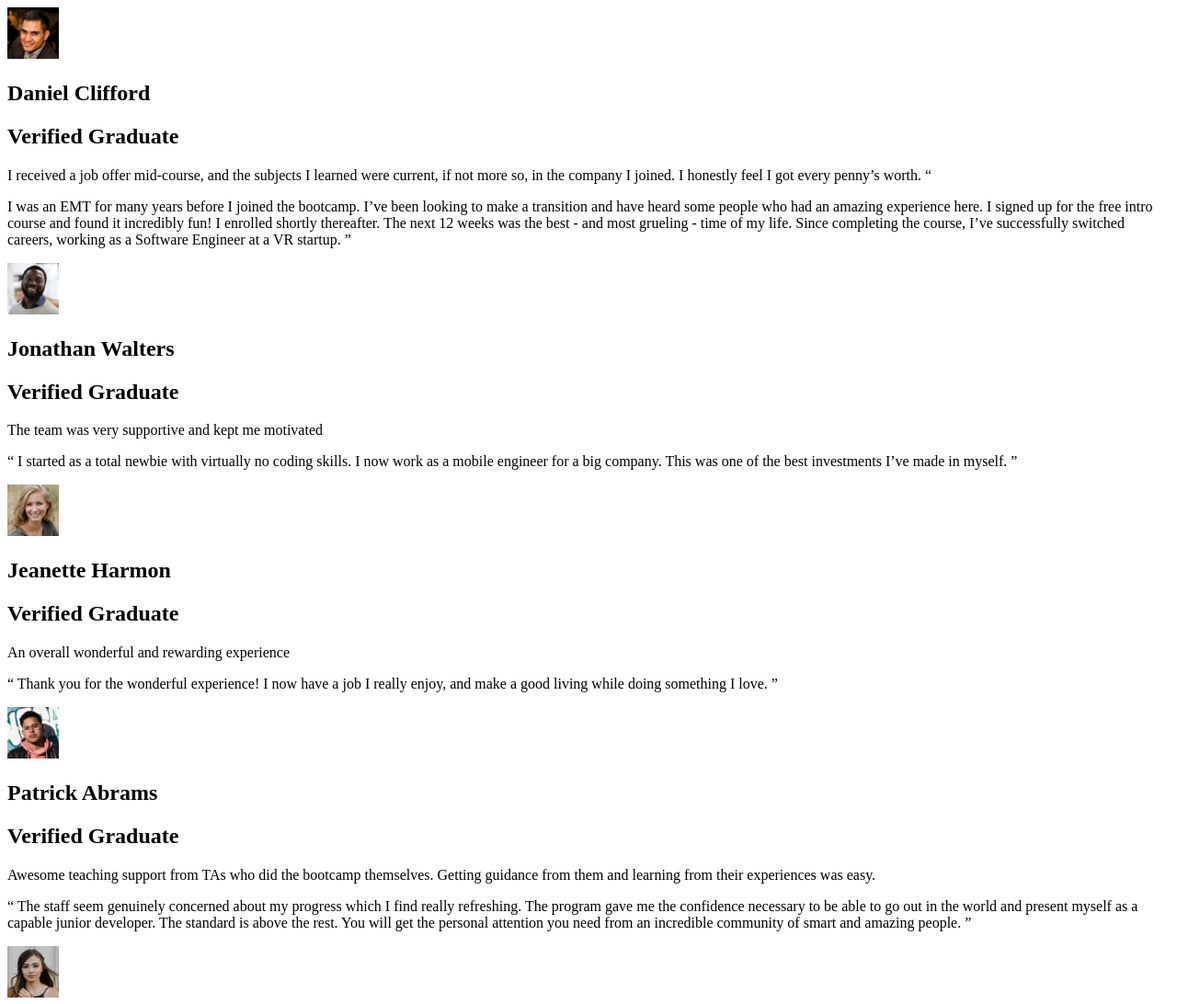
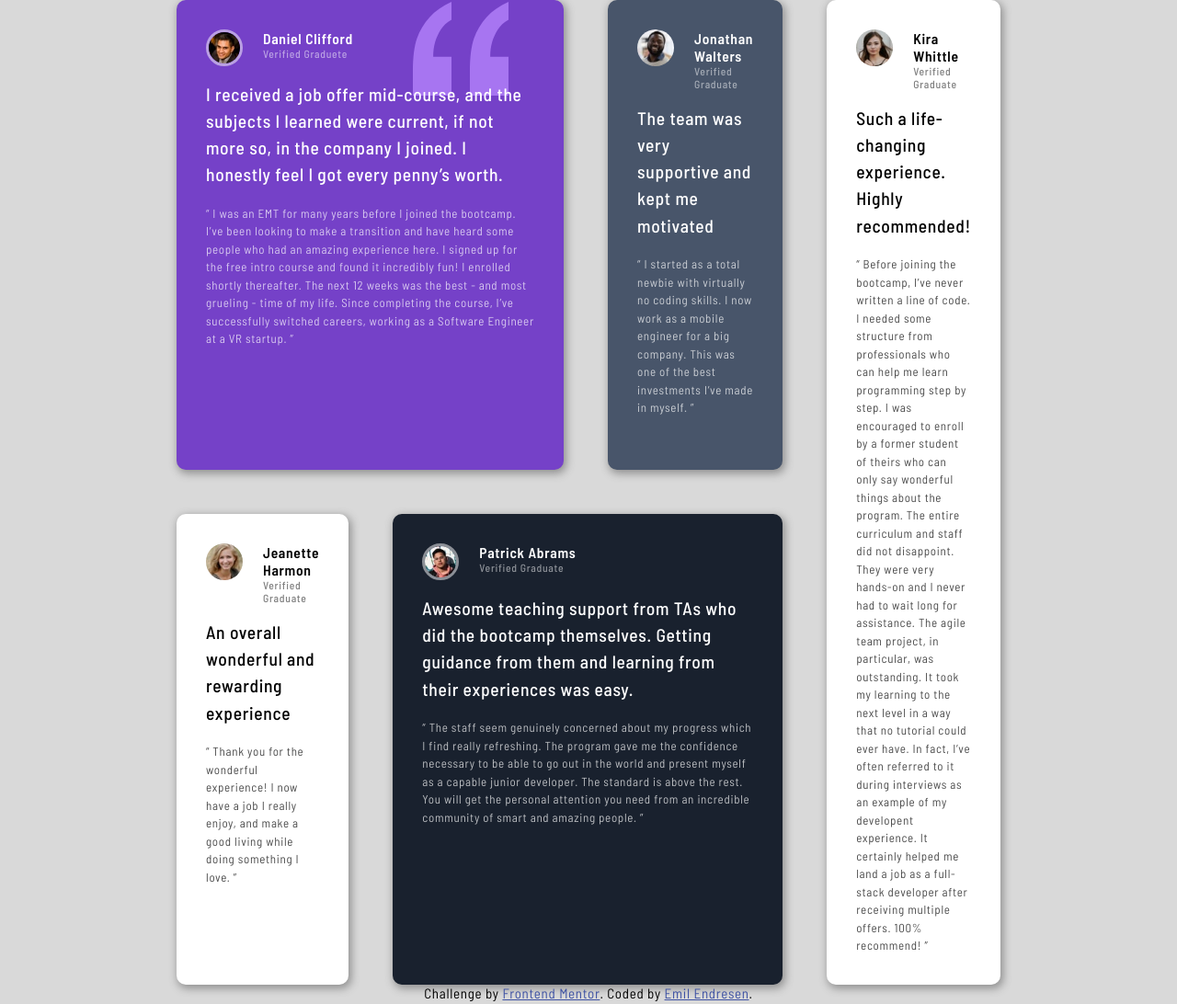
Before and after one commit to nilshenrikelde/4.-Grid, a plain HTML site: page index.html in a window 1280 px wide. Shown: the top 1092 px of the page at 92% size. Drawn offline with Linux system fonts and the light colour scheme.

Commit message:
Oppdatert med kode fra undervisning

```diff
--- a/index.html
+++ b/index.html
@@ -11,13 +11,20 @@
       sizes="32x32"
       href="./images/favicon-32x32.png"
     />
+    <link rel="stylesheet" href="style.css" />
+    <link rel="preconnect" href="https://fonts.googleapis.com" />
+    <link rel="preconnect" href="https://fonts.gstatic.com" crossorigin />
+    <link
+      href="https://fonts.googleapis.com/css2?family=Barlow+Semi+Condensed:ital,wght@0,100;0,200;0,300;0,400;0,500;0,600;0,700;0,800;0,900;1,100;1,200;1,300;1,400;1,500;1,600;1,700;1,800;1,900&display=swap"
+      rel="stylesheet"
+    />
 
     <title>Frontend Mentor | [Challenge Name Here]</title>
 
     <!-- Feel free to remove these styles or customise in your own stylesheet 👍 -->
     <style>
       .attribution {
-        font-size: 11px;
+        font-size: 15px;
         text-align: center;
       }
       .attribution a {
@@ -27,34 +34,36 @@
   </head>
   <body>
     <main>
-      <article>
+      <article id="daniel">
         <header>
-          <img src="./images/image-daniel.jpg" alt="Daniel Clifford" />
+          <img
+            src="./images/image-daniel.jpg"
+            alt="Daniel Clifford"
+            class="image-border"
+          />
           <div>
             <h1>Daniel Clifford</h1>
-            <h2>Verified Graduate</h2>
+            <h2>Verified Graduete</h2>
           </div>
         </header>
-
         <section>
           <p class="bold-para">
             I received a job offer mid-course, and the subjects I learned were
             current, if not more so, in the company I joined. I honestly feel I
-            got every penny’s worth. “
+            got every penny’s worth.
           </p>
-          <p>
-            I was an EMT for many years before I joined the bootcamp. I’ve been
-            looking to make a transition and have heard some people who had an
-            amazing experience here. I signed up for the free intro course and
-            found it incredibly fun! I enrolled shortly thereafter. The next 12
-            weeks was the best - and most grueling - time of my life. Since
+          <p class="quote">
+            “ I was an EMT for many years before I joined the bootcamp. I’ve
+            been looking to make a transition and have heard some people who had
+            an amazing experience here. I signed up for the free intro course
+            and found it incredibly fun! I enrolled shortly thereafter. The next
+            12 weeks was the best - and most grueling - time of my life. Since
             completing the course, I’ve successfully switched careers, working
             as a Software Engineer at a VR startup. ”
           </p>
         </section>
       </article>
-
-      <article>
+      <article id="jonathan">
         <header>
           <img src="./images/image-jonathan.jpg" alt="Jonathan Walters" />
           <div>
@@ -66,16 +75,14 @@
           <p class="bold-para">
             The team was very supportive and kept me motivated
           </p>
-
-          <p>
+          <p class="quote">
             “ I started as a total newbie with virtually no coding skills. I now
             work as a mobile engineer for a big company. This was one of the
             best investments I’ve made in myself. ”
           </p>
         </section>
       </article>
-
-      <article>
+      <article id="jeanette">
         <header>
           <img src="./images/image-jeanette.jpg" alt="Jeanette Harmon" />
           <div>
@@ -85,29 +92,31 @@
         </header>
         <section>
           <p class="bold-para">An overall wonderful and rewarding experience</p>
-          <p>
+          <p class="quote">
             “ Thank you for the wonderful experience! I now have a job I really
             enjoy, and make a good living while doing something I love. ”
           </p>
         </section>
       </article>
-
-      <article>
+      <article id="patrick">
         <header>
-          <img src="./images/image-patrick.jpg" alt="Patrick Abrams" />
+          <img
+            src="./images/image-patrick.jpg"
+            alt="Patrick Abrams"
+            class="image-border"
+          />
           <div>
             <h1>Patrick Abrams</h1>
             <h2>Verified Graduate</h2>
           </div>
         </header>
-
         <section>
           <p class="bold-para">
             Awesome teaching support from TAs who did the bootcamp themselves.
             Getting guidance from them and learning from their experiences was
             easy.
           </p>
-          <p>
+          <p class="quote">
             “ The staff seem genuinely concerned about my progress which I find
             really refreshing. The program gave me the confidence necessary to
             be able to go out in the world and present myself as a capable
@@ -117,8 +126,7 @@
           </p>
         </section>
       </article>
-
-      <article>
+      <article id="kira">
         <header>
           <img src="./images/image-kira.jpg" alt="Kira Whittle" />
           <div>
@@ -147,13 +155,13 @@
         </section>
       </article>
     </main>
-    <footer></footer>
-
-    <div class="attribution">
-      Challenge by
-      <a href="https://www.frontendmentor.io?ref=challenge" target="_blank"
-        >Frontend Mentor</a
-      >. Coded by <a href="#">Your Name Here</a>.
-    </div>
+    <footer>
+      <div class="attribution">
+        Challenge by
+        <a href="https://www.frontendmentor.io?ref=challenge" target="_blank"
+          >Frontend Mentor</a
+        >. Coded by <a href="https://github.com/EmilEndresen">Emil Endresen</a>.
+      </div>
+    </footer>
   </body>
 </html>
--- /dev/null
+++ b/style.css
@@ -0,0 +1,167 @@
+:root {
+  /* Primary */
+  --moderate-violet: hsl(263, 55%, 52%);
+  --very-dark-grayish-blue: hsl(217, 19%, 35%);
+  --very-dark-blackish-blue: hsl(219, 29%, 14%);
+  --white: hsla(0, 0%, 100%);
+
+  /* Neutral */
+  --light-gray: hsl(0, 0%, 81%);
+  --light-graysih-blue: hsl(210, 46%, 95%);
+
+  /* fonts */
+  --barlow: "Barlow Semi Condensed", sans-serif;
+}
+
+* {
+  margin: 0;
+  padding: 0;
+  box-sizing: border-box;
+}
+
+html {
+  font-size: 13px;
+}
+
+body {
+  font-family: var(--barlow);
+  min-height: 100svh;
+  display: flex;
+  flex-direction: column;
+  justify-content: space-evenly;
+  align-items: center;
+  background-color: hsl(0, 0%, 85%);
+  letter-spacing: 0.7px;
+}
+
+main {
+  display: flex;
+  flex-direction: column;
+  max-width: 375px;
+  margin-top: auto;
+  gap: 20px;
+}
+
+footer {
+  margin: auto 0 20px 0;
+}
+
+article {
+  border-radius: 10px;
+  padding: 32px;
+  box-shadow: 2px 3px 10px 1px hsl(0, 0%, 56%);
+}
+
+header {
+  display: flex;
+  flex-direction: row;
+}
+
+img {
+  margin-right: 22px;
+  border-radius: 50%;
+  width: 40px;
+  height: 40px;
+}
+
+.image-border {
+  border: solid 3px hsla(0, 0%, 100%, 50%);
+}
+
+#daniel {
+  background-color: var(--moderate-violet);
+  background-image: url(./images/bg-pattern-quotation.svg);
+  background-repeat: no-repeat;
+  background-position: top 2px right 20px;
+}
+
+#jonathan {
+  background-color: var(--very-dark-grayish-blue);
+}
+
+#daniel,
+#jonathan,
+#patrick {
+  color: var(--white);
+}
+
+#jeanette,
+#kira {
+  background-color: var(--white);
+}
+
+#patrick {
+  background-color: var(--very-dark-blackish-blue);
+}
+
+/* Typography */
+
+h1 {
+  font-size: 1.2rem;
+  font-weight: 600;
+}
+
+h2 {
+  font-size: 0.9rem;
+  font-weight: 500;
+}
+
+.bold-para {
+  font-size: 1.5rem;
+  margin-top: 1.2rem;
+  font-weight: 500;
+}
+
+.quote {
+  margin-top: 1.4rem;
+}
+
+p {
+  line-height: 1.5;
+}
+
+#daniel h2,
+#jonathan h2,
+#patrick h2 {
+  color: hsla(0, 0%, 100%, 0.5);
+}
+
+#daniel .quote,
+#jonathan .quote,
+#patrick .quote {
+  color: hsla(0, 0%, 100%, 70%);
+}
+
+#jeanette h2,
+#kira h2 {
+  color: hsla(0, 0%, 0%, 0.5);
+}
+
+#jeanette .quote,
+#kira .quote {
+  color: hsla(0, 0%, 0%, 0.7);
+}
+
+@media only screen and (min-width: 500px) {
+  main {
+    max-width: 70%;
+    display: grid;
+    grid-template-columns: repeat(4, 1fr);
+    grid-template-rows: 1fr 1fr;
+    gap: 48px;
+  }
+
+  #daniel {
+    grid-column: 1/3;
+    background-position: top 2px right 60px;
+  }
+
+  #kira {
+    grid-column: 4/5;
+    grid-row: 1/3;
+  }
+
+  #patrick {
+    grid-column: 2/4;
+  }
+}
```
